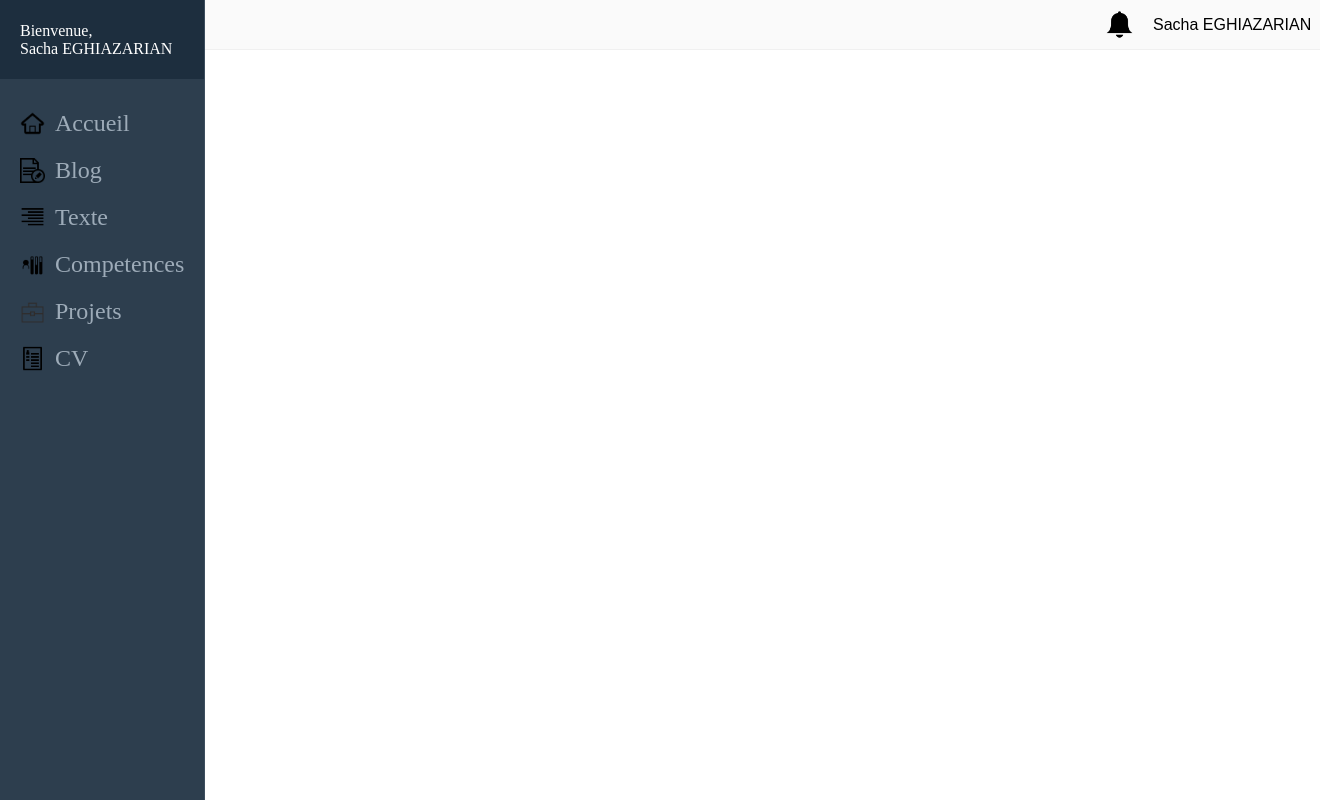
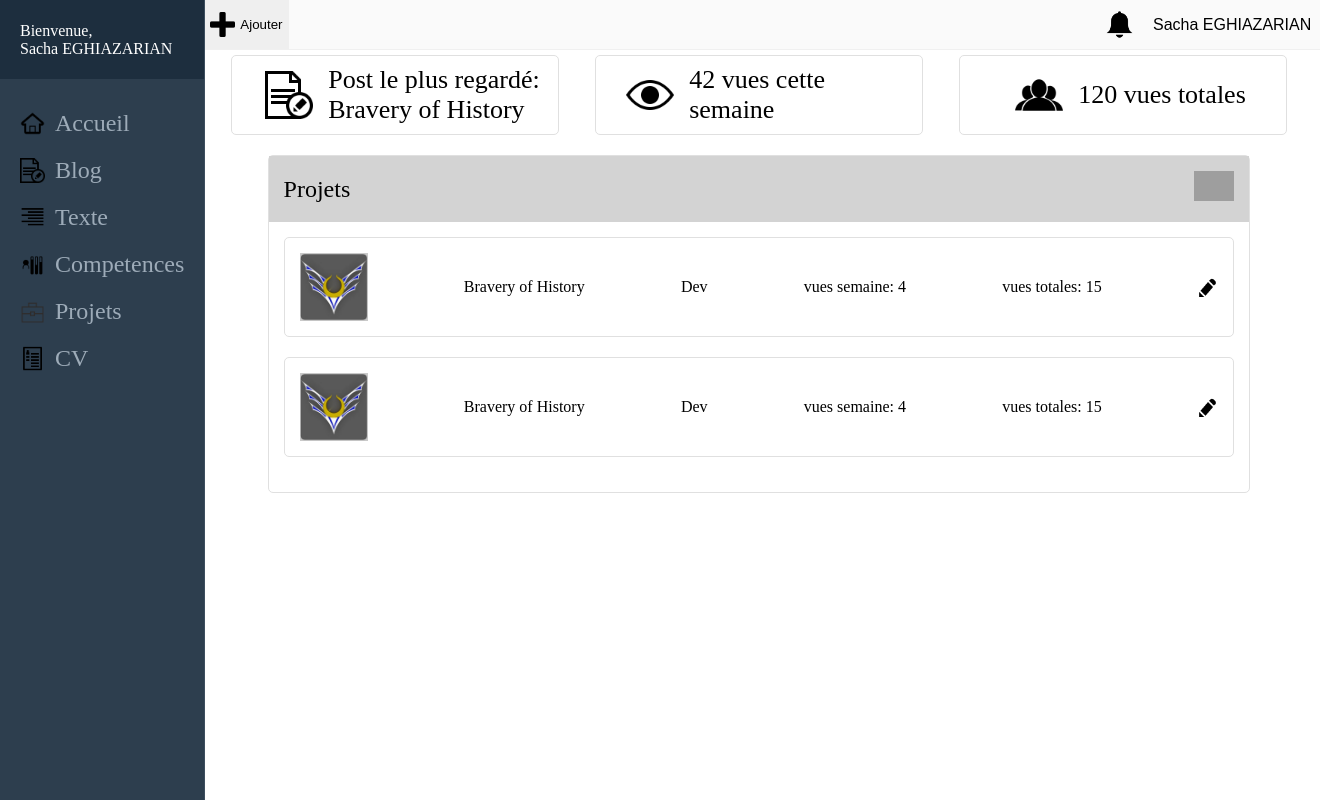
Before and after one commit to Yonuko/Fondamentaux-ordinateur, a PHP site: page /Admin/Projets.html in a window 1320 px wide. Run offline with PHP 8.4, Linux system fonts and the light colour scheme; style sheets or scripts are compiled from the project's sources; grey boxes are pictures that could not be loaded.

Commit message:
Ajout de la partie projet et du boutton add sur le menu pour la page blog et projet

```diff
--- a/Admin/Projets.html
+++ b/Admin/Projets.html
@@ -4,6 +4,7 @@
     <meta charset="UTF-8">
     <meta name="viewport" content="width=device-width, initial-scale=1.0">
     <link rel="stylesheet" href="../assets/style/Admin/admin.css">
+    <link rel="stylesheet" href="../assets/style/Admin/blog.css">
     <title>Admin - projets</title>
 </head>
 <body>
@@ -24,6 +25,10 @@
         </div>
 
         <div class="secondary-menu">
+            <div class="manageMenu">
+                <button class="add">Ajouter</button>
+            </div>
+            <div class="connexionMenu">
                 <div class="notification">
                     <button id="bell" class="logo"></button>
                     <span id="num" class="num">0</span>
@@ -53,9 +58,60 @@
                     </div>
                 </div>
             </div>
+        </div>
         <main>
             <div class="body-content">
-
+                <!-- First row where there are showed the web site infos -->
+                <div class="card webSite-info">
+                    <div class="card-body">
+                        <img src="../assets/image/blogIcon.png" alt="Messages count icon">
+                        <div>Post le plus regardé:<br>
+                            Bravery of History
+                        </div>
+                    </div>
+                </div>
+                <div class="card webSite-info">
+                    <div class="card-body">
+                        <img src="../assets/image/pagesViewed.png" alt="Messages count icon">
+                        42 vues cette semaine
+                    </div>
+                </div>
+                <div class="card webSite-info">
+                    <div class="card-body">
+                        <img src="../assets/image/Users.png" alt="Messages count icon">
+                        120 vues totales
+                    </div>
+                </div>
+                <div class="card projet">
+                    <div class="card-header">
+                        <div class="card-title">Projets</div>
+                        <div>
+                            <img src="../assets/image/refresh.png" alt="Refresh icon">
+                        </div>
+                    </div>
+                    <div class="card-body">
+                        <div class="card">
+                            <div class="card-body">
+                                <img src="../assets/image/Uploads/Projets/BoH.jpg" alt="Icon de Bravery Of History (BoH)">
+                                <div>Bravery of History</div> <!-- Remplacer par le nom du projet -->
+                                <div>Dev</div>
+                                <div>vues semaine: 4</div> <!-- Remplacer par le nombre de vues de cette semaine -->
+                                <div>vues totales: 15</div> <!-- Remplacer par le nombre de vues de cette semaine -->
+                                <img class="edit" src="../assets/image/edit.png" alt="Edit Icon">
+                            </div>
+                        </div>
+                        <div class="card">
+                            <div class="card-body">
+                                <img src="../assets/image/Uploads/Projets/BoH.jpg" alt="Icon de Bravery Of History (BoH)">
+                                <div>Bravery of History</div> <!-- Remplacer par le nom du projet -->
+                                <div>Dev</div>
+                                <div>vues semaine: 4</div> <!-- Remplacer par le nombre de vues de cette semaine -->
+                                <div>vues totales: 15</div> <!-- Remplacer par le nombre de vues de cette semaine -->
+                                <img class="edit" src="../assets/image/edit.png" alt="Edit Icon">
+                            </div>
+                        </div>
+                    </div>
+                </div>
             </div>
         </main>
     </header>
--- a/Admin/blog.html
+++ b/Admin/blog.html
@@ -25,6 +25,10 @@
         </div>
 
         <div class="secondary-menu">
+            <div class="manageMenu">
+                <button class="add">Ajouter</button>
+            </div>
+            <div class="connexionMenu">
                 <div class="notification">
                     <button id="bell" class="logo"></button>
                     <span id="num" class="num">0</span>
@@ -51,6 +55,7 @@
                         <a href="#">Retour au blog</a>
                         <a href="#">Messages</a>
                         <a href="#">Déconnexion</a>
+                    </div>
                 </div>
             </div>
         </div>
--- a/assets/scss/admin/blog.scss
+++ b/assets/scss/admin/blog.scss
@@ -1,5 +1,33 @@
 header{
+
+    .secondary-menu{
+        justify-content: space-between;
+
+        .manageMenu{
+            display: flex;
+            justify-content: flex-end;
+
+            .add{
+                background-image: url("../../image/plusIcon.png");
+                padding-left: 35px;
+                background-position: 5px;
+                background-size: 25px;
+                border: none;
+                background-repeat: no-repeat;
+            }
+        }
+
+        .connexionMenu{
+            display: flex;
+            justify-content: flex-start;
+        }
+    }
+
     .blog{
         flex-basis: 90%;
     }
+
+    .projet{
+        flex-basis: 90%;
+    }
 }
--- a/assets/style/Admin/blog.css
+++ b/assets/style/Admin/blog.css
@@ -1,4 +1,21 @@
+header .secondary-menu {
+  justify-content: space-between; }
+  header .secondary-menu .manageMenu {
+    display: flex;
+    justify-content: flex-end; }
+    header .secondary-menu .manageMenu .add {
+      background-image: url("../../image/plusIcon.png");
+      padding-left: 35px;
+      background-position: 5px;
+      background-size: 25px;
+      border: none;
+      background-repeat: no-repeat; }
+  header .secondary-menu .connexionMenu {
+    display: flex;
+    justify-content: flex-start; }
 header .blog {
+  flex-basis: 90%; }
+header .projet {
   flex-basis: 90%; }
 
 /*# sourceMappingURL=blog.css.map */
```
Also changed, not shown: assets/image/plusIcon.png (added). Lines whose indentation alone changed are shown as unchanged.
